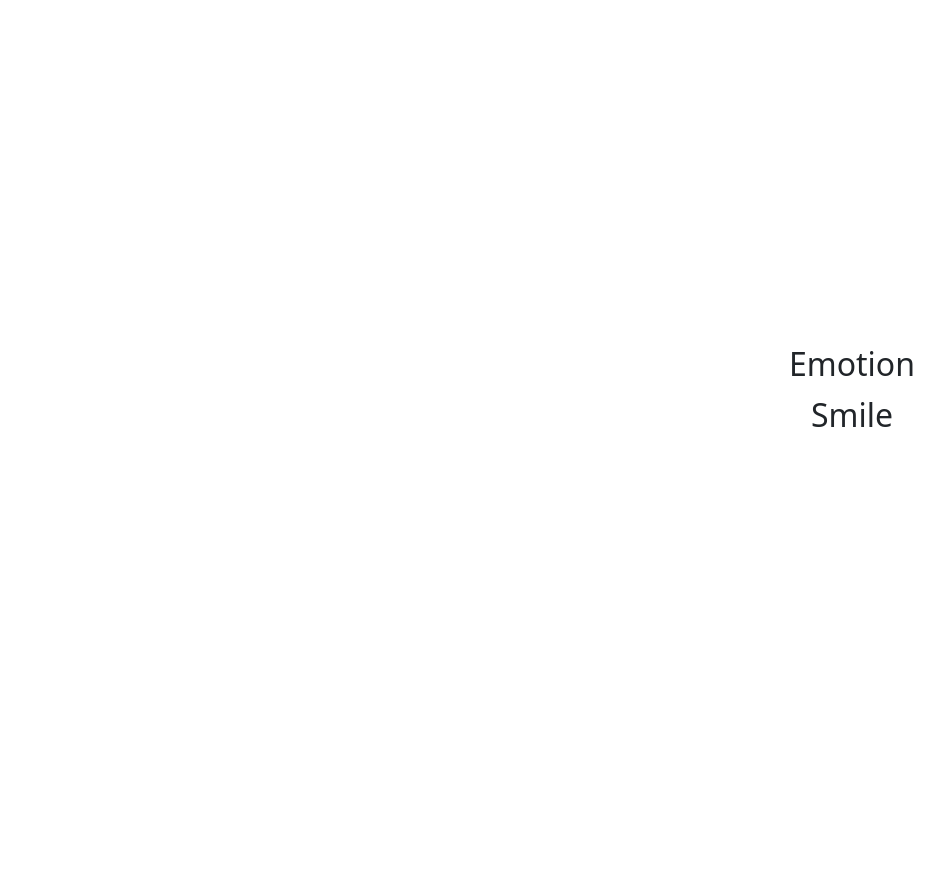
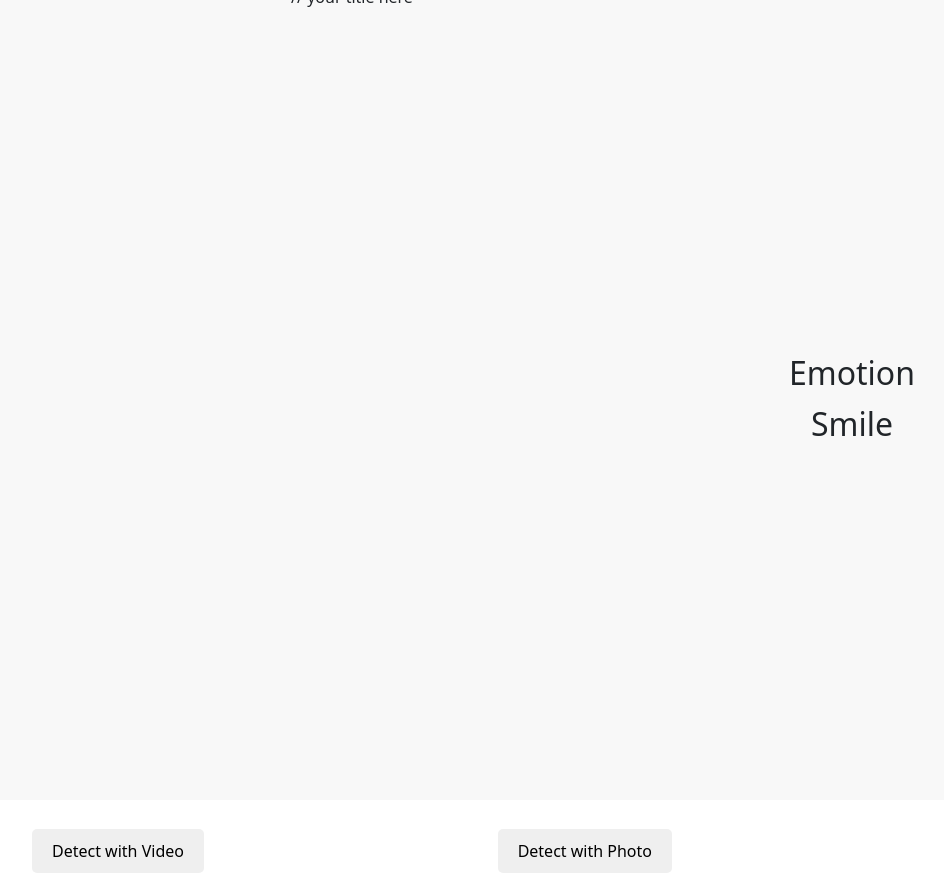
Before and after one commit to kayceem/it-expo-frontend, a React (Create React App) app: page / in a window 1280 px wide. Shown: the whole page, without its empty margins (288-1232 px from the left). Before the commit the page ends 850 px from the top, so only its background shows below. Built offline with nearby package versions, Linux system fonts and the light colour scheme; no server answers.

Commit message:
Added home page with buttons

```diff
--- a/src/App.css
+++ b/src/App.css
@@ -1,3 +1,34 @@
-.App {
+.main {
+  display: flex;
+  flex-direction: column;
+  align-items: center;
+  justify-content: center;
+  height: 100vh;
+  background: #f8f8f8;
+}
+
+.title {
+  margin-bottom: 20px;
+  font-size: 2em;
   text-align: center;
 }
+
+.buttons {
+  display: flex;
+  justify-content: space-between;
+  width: 50%;
+  margin-top: 20px;
+}
+
+.button {
+  padding: 10px 20px;
+  font-size: 1em;
+  border: none;
+  border-radius: 5px;
+  cursor: pointer;
+  transition: all 0.3s ease;
+}
+
+.button:hover {
+  background: #ddd;
+}
--- a/src/App.js
+++ b/src/App.js
@@ -1,10 +1,24 @@
-import React from 'react';
+import React, { useState } from 'react';
 import WebCam from './WebCam';
+import './App.css';
 
 const App = () => {
+  const [isCapturePhoto, setIsCapturePhoto] = useState(false);
+
+  const handleCaptureClick = () => {
+    setIsCapturePhoto(true);
+  }
+
   return (
-    <WebCam />
+    <div className="main">
+      <h1 className="title">Emotion Detector</h1> // your title here
+      <WebCam isCapturePhoto={isCapturePhoto} setIsCapturePhoto={setIsCapturePhoto} />
+      <div className="buttons">
+        <button className="button" onClick={() => setIsCapturePhoto(false)}>Detect with Video</button>
+        <button className="button" onClick={handleCaptureClick}>Detect with Photo</button>
+      </div>
+    </div>
   )
 }
 
-export default App
+export default App;
```
Also changed, not shown: src/Dashboard.js (added, +9 -0 lines), src/Image.js (added, +9 -0 lines).
